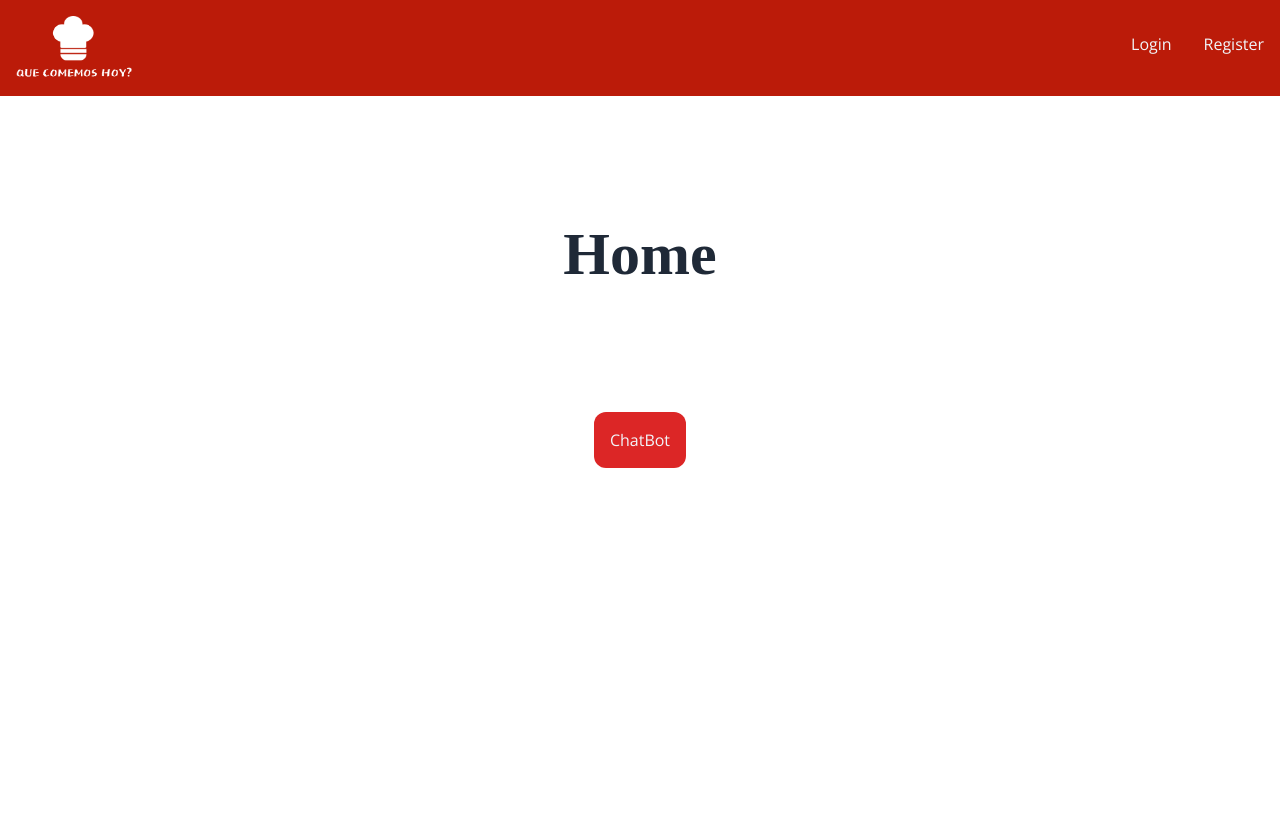
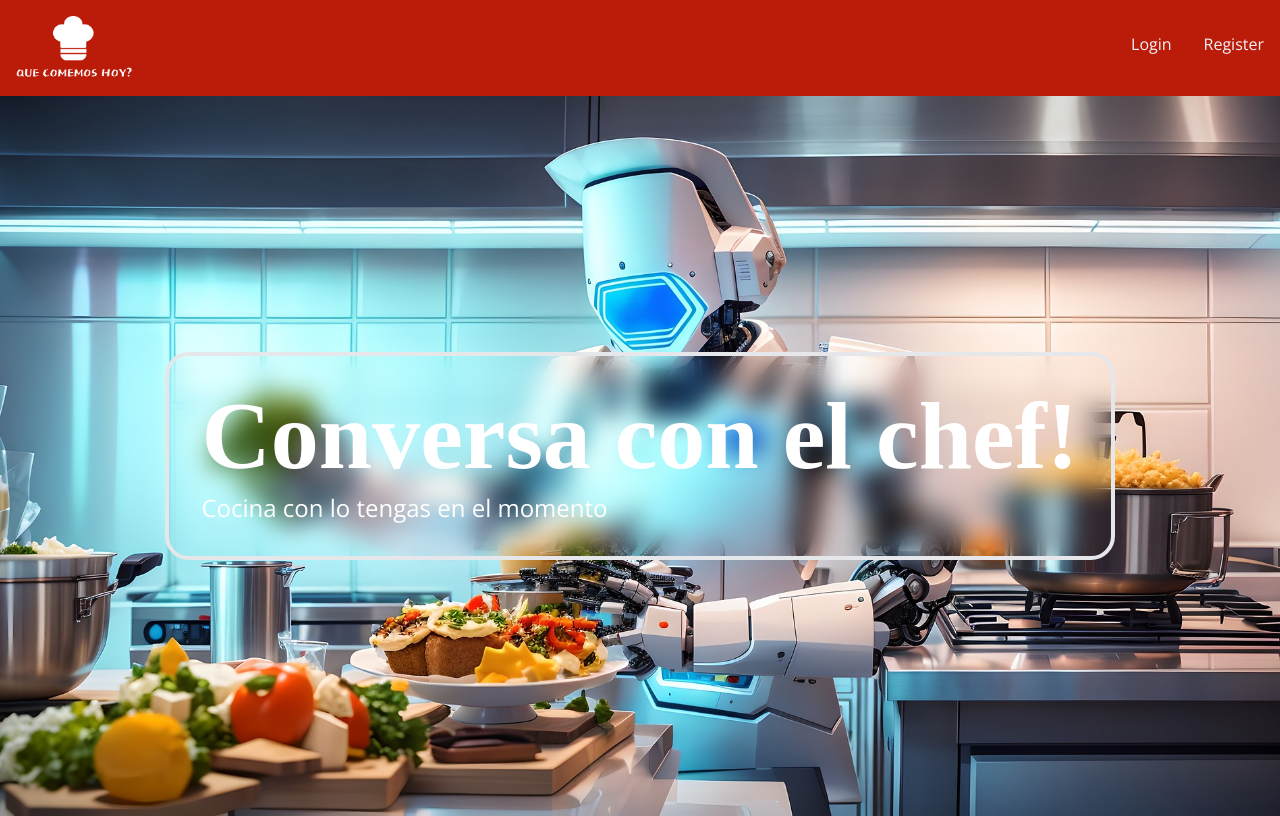
Before and after one commit to No-Country/S12-04-T-Node-React, a React (Vite) app in the folder frontend/: page / in a window 1280 px wide. Built offline with nearby package versions, Linux system fonts and the light colour scheme.

Commit message:
Home page image

```diff
--- a/frontend/src/pages/Home.jsx
+++ b/frontend/src/pages/Home.jsx
@@ -1,13 +1,30 @@
 import { Link } from "react-router-dom";
 
 const Home = () => {
+  const backgroundImage = "url('/src/assets/images/header-img.jpg')";
+
   return (
-    <header className="flex flex-col items-center gap-32 justify-center mt-32">
-      <h1 className="text-6xl font-bold">Home</h1>
-      <Link to="/chat" className="text-slate-100 hover:text-blue-400 bg-red-600 p-4 rounded-xl">
-        ChatBot
-      </Link>
-    </header>
+    <>
+      <div
+        className="bg-cover bg-center h-screen flex items-center justify-center relative"
+        style={{
+          backgroundImage,
+          height: "calc(100vh - 80px)", // Calcula la altura restando 80px
+        }}
+      >
+        {/* Contenedor con blur */}
+        <Link to="chat">
+          <div className="bg-opacity-25 backdrop-filter p--0 backdrop-blur-md p-8  text-white text-center border-4 rounded-3xl">
+            <h1 className="text-4xl sm:text-5xl md:text-6xl lg:text-7xl xl:text-8xl font-bold">
+              Conversa con el chef!
+            </h1>
+            <p className="mt-2 text-left text-base sm:text-lg md:text-xl lg:text-2xl">
+              Cocina con lo tengas en el momento
+            </p>
+          </div>
+        </Link>
+      </div>
+    </>
   );
 };
 
```
Also changed, not shown: frontend/src/assets/images/header-img.jpg (added).
